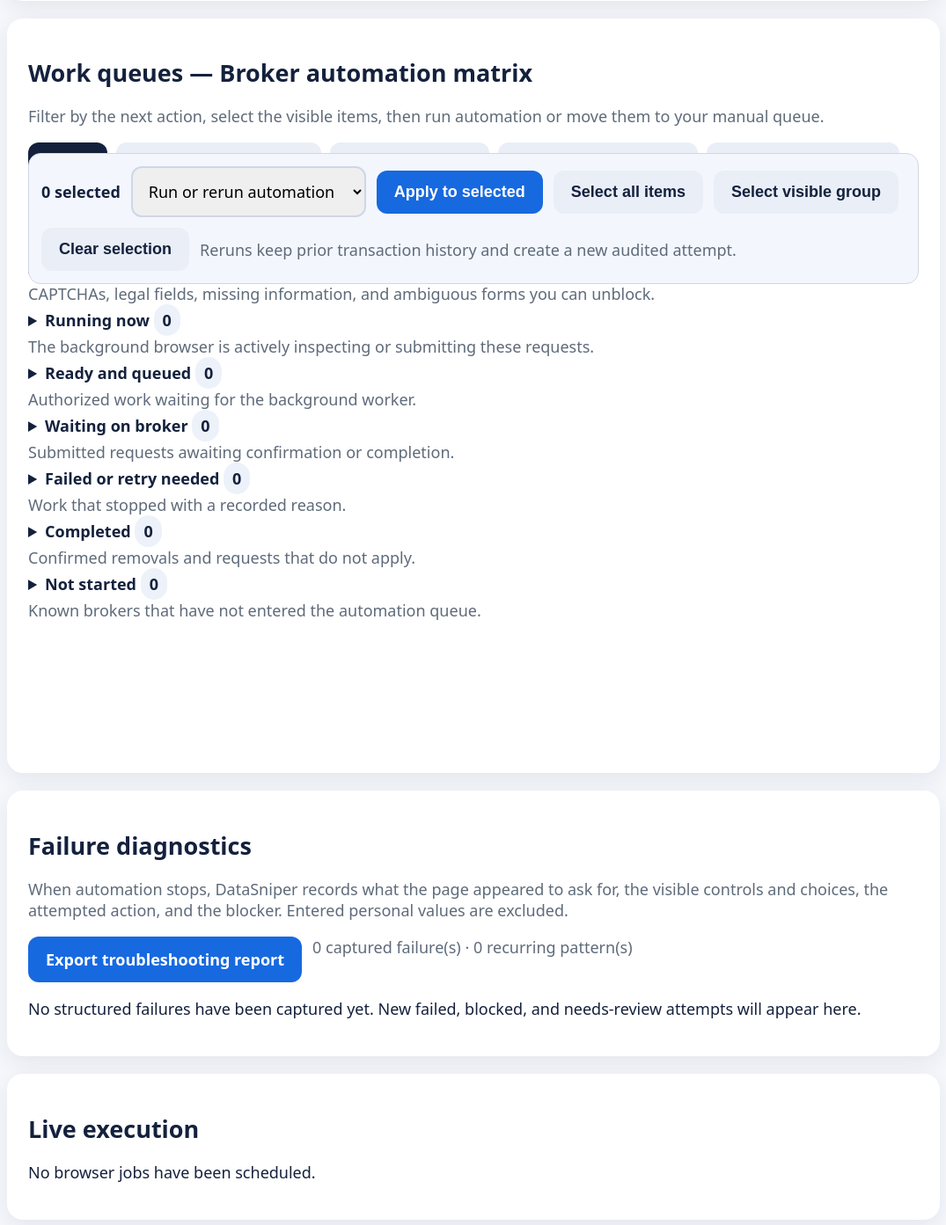
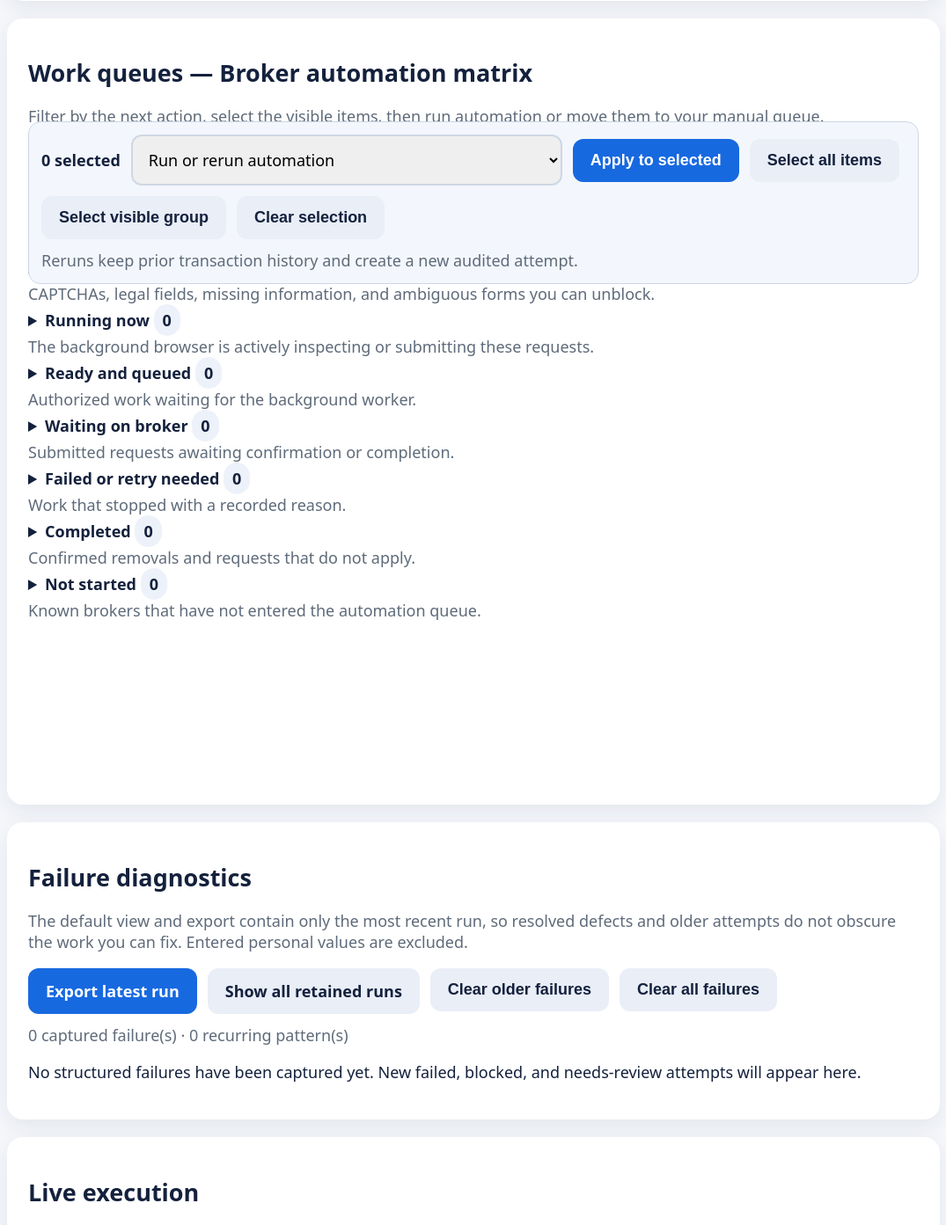
Before and after one commit to grumpystrongman/DataSniper, a FastAPI app: page /automation in a window 1280 px wide. Shown: the part 465-1858 px from the top of the page at 88% size, without its empty margins (102-1177 px from the left). Run offline with FastAPI, Linux system fonts and the light colour scheme; data comes from the database, SQL or seed files in the repository; data that the repository does not hold is empty.

Commit message:
Update templates/automation.html for failure recovery

```diff
--- a/templates/automation.html
+++ b/templates/automation.html
@@ -95,6 +95,8 @@
     <select name="action" aria-label="Bulk action">
       <option value="run">Run or rerun automation</option>
       <option value="manual">Move to my manual work</option>
+      <option value="archive_unreachable">Archive — URL unavailable or retired</option>
+      <option value="archive_unmanageable">Archive — cannot resolve automatically or manually</option>
     </select>
     <button type="submit">Apply to selected</button>
     <button class="secondary" type="button" id="select-all">Select all items</button>
@@ -105,9 +107,18 @@
 </div>
 <div class="card" id="failure-diagnostics">
   <h2>Failure diagnostics</h2>
-  <p class="muted">When automation stops, DataSniper records what the page appeared to ask for, the visible controls and choices, the attempted action, and the blocker. Entered personal values are excluded.</p>
+  <p class="muted">The default view and export contain only the most recent run, so resolved defects and older attempts do not obscure the work you can fix. Entered personal values are excluded.</p>
   <div class="actions">
-    <a class="button" href="/automation/failure-report">Export troubleshooting report</a>
+    <a class="button" href="/automation/failure-report?scope={{ diagnostic_scope }}">Export {{ 'latest run' if diagnostic_scope == 'latest' else 'all retained runs' }}</a>
+    <a class="button secondary" href="/automation?failure_scope={{ 'all' if diagnostic_scope == 'latest' else 'latest' }}#failure-diagnostics">Show {{ 'all retained runs' if diagnostic_scope == 'latest' else 'latest run only' }}</a>
+    <form method="post" action="/automation/failures/clear">
+      <input type="hidden" name="mode" value="older">
+      <button class="secondary" type="submit">Clear older failures</button>
+    </form>
+    <form method="post" action="/automation/failures/clear" onsubmit="return confirm('Permanently clear all stored failure diagnostics?');">
+      <input type="hidden" name="mode" value="all">
+      <button class="secondary" type="submit">Clear all failures</button>
+    </form>
     <span class="muted">{{ diagnostics|length }} captured failure(s) · {{ diagnostic_summary|length }} recurring pattern(s)</span>
   </div>
   {% if diagnostic_summary %}
```
